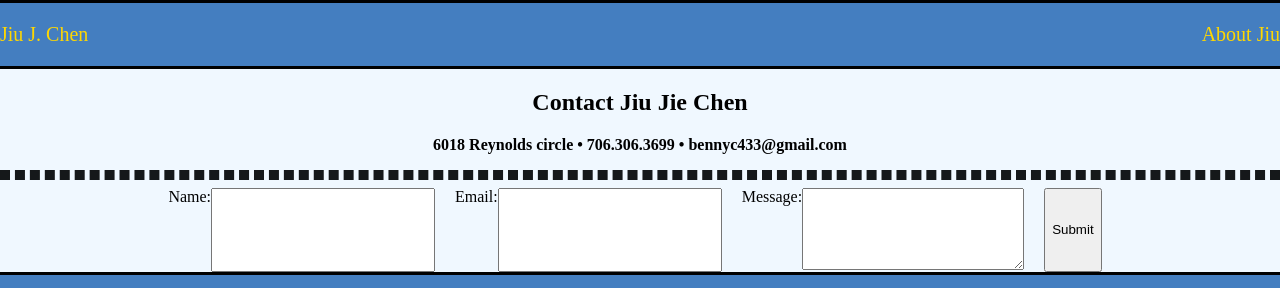
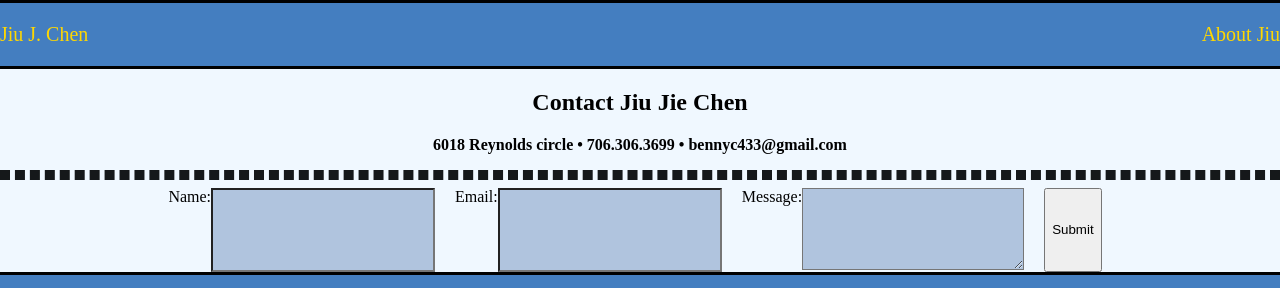
Before and after one commit to JiuChen11/CV, a plain HTML site: page contact.html in a window 1280 px wide. Shown: the top 288 px of the page. Drawn offline with Linux system fonts and the light colour scheme.

Commit message:
Update style.css

```diff
--- a/css/style.css
+++ b/css/style.css
@@ -202,7 +202,7 @@ form input, form textarea {
 	width: 200px;
     height: 60px;
     padding: 10px;
-
+	background-color: lightsteelblue;
 }
 
 form input:focus, form textarea:focus {}
```
